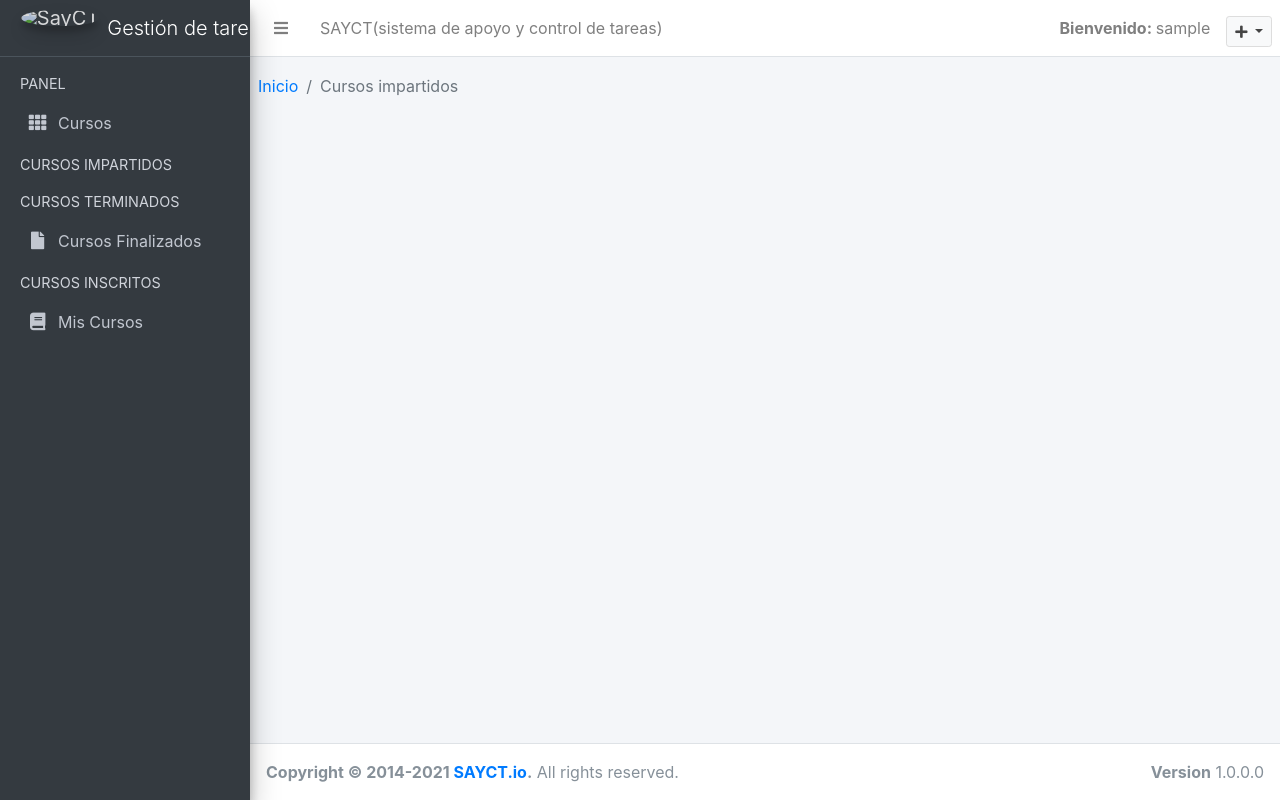
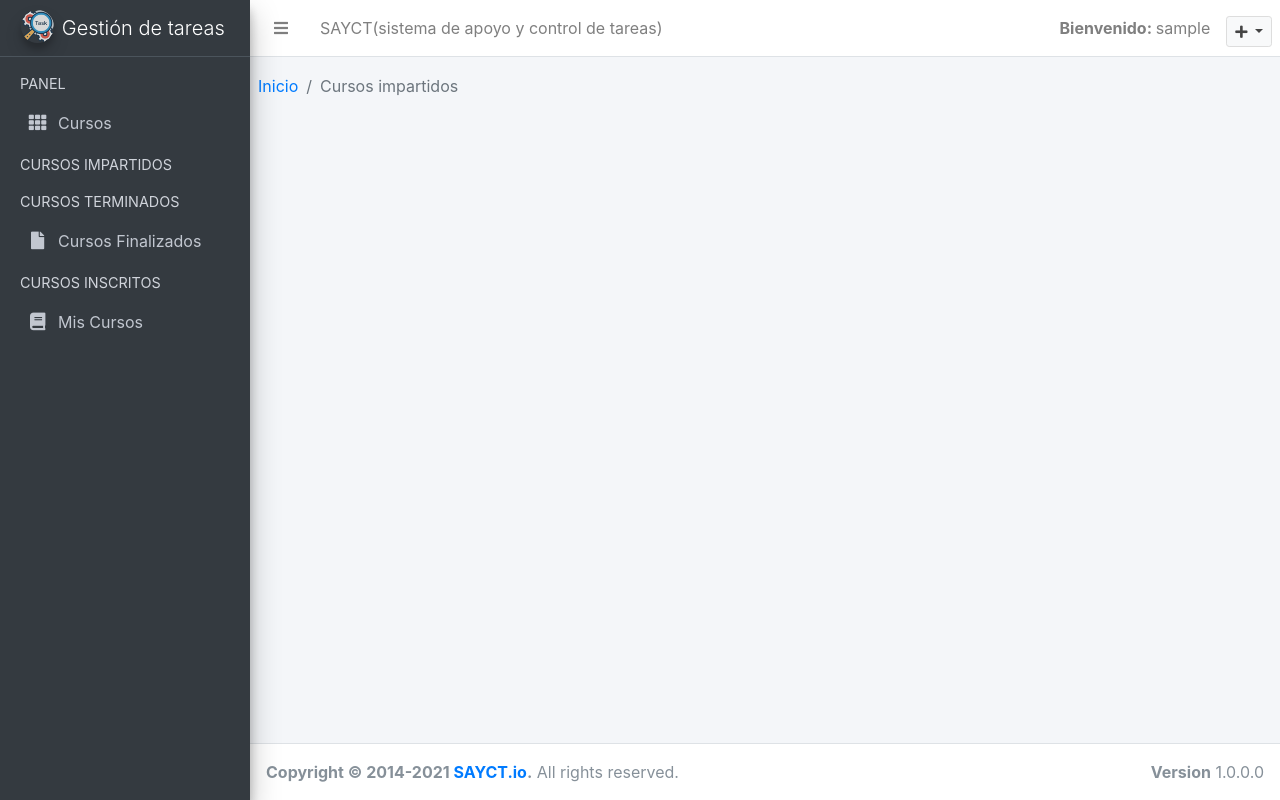
Before and after one commit to KevinPeraltaF/tesis_app, a Django app: page / in a window 1280 px wide. Run offline with Django 3.2, Linux system fonts and the light colour scheme; the visitor is signed in with stand-in values (Sample User, id 1); data that the repository does not hold is empty; some libraries are stand-ins or nearby versions; some web fonts are replaced.

```diff
--- a/templates/base.html
+++ b/templates/base.html
@@ -66,8 +66,7 @@
             {% block opciones %}
 
             {% endblock %}
-            <li class="nav-item"
-            ">
+            <li class="nav-item">
 
             <a href="javascript:;" class="nav-link text-right"> <strong>Bienvenido: </strong>{{ request.user }}</a>
             </li>
@@ -104,7 +103,7 @@
     <aside class="main-sidebar sidebar-dark-primary elevation-4">
         <!-- Brand Logo -->
         <a href="/" class="brand-link">
-            <img  alt="SayCT" class="brand-image img-circle elevation-3"
+            <img  src="{% static 'dist/img/tarea.png' %}" alt="SayCT" class="brand-image img-circle elevation-3"
                  style="opacity: .8">
             <span class="brand-text font-weight-light">Gestión de tareas</span>
         </a>
```
Also changed, not shown: static/dist/img/AdminLTELogo.png (deleted), static/dist/img/boxed-bg.jpg (deleted), static/dist/img/boxed-bg.png (deleted), static/dist/img/credit/american-express.png (deleted), static/dist/img/credit/paypal2.png (deleted), static/dist/img/credit/visa.png (deleted), static/dist/img/default-150x150.png (deleted), static/dist/img/icons.png (deleted), static/dist/img/photo2.png (deleted), static/dist/img/photo3.jpg (deleted), static/dist/img/prod-1.jpg (deleted), static/dist/img/prod-3.jpg (deleted), static/dist/img/prod-5.jpg (deleted), static/dist/img/tarea.png (added), 5 more files.
